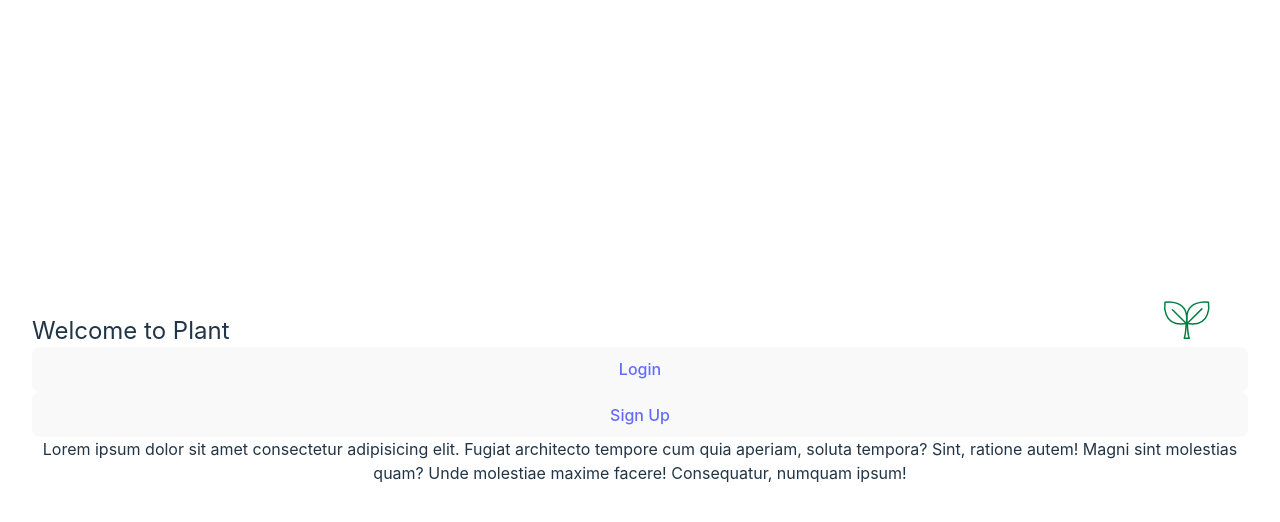
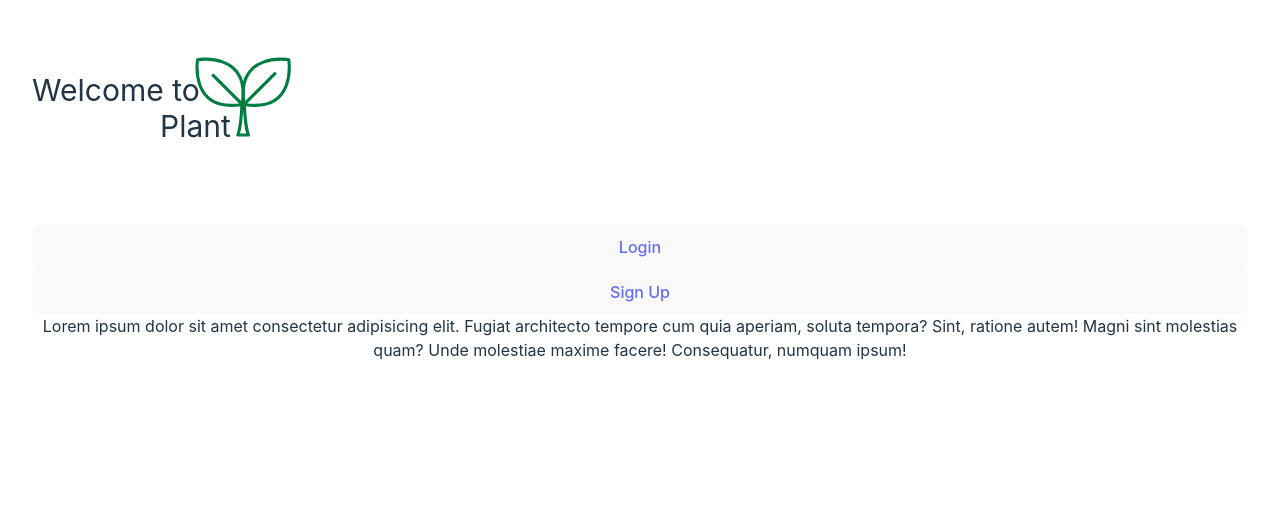
Before and after one commit to krabandicoot/Planty_Becode, a React (Vite) app in the folder app/client/: page / in a window 1280 px wide. Shown: the top 522 px of the page. Built offline with nearby package versions, Linux system fonts and the light colour scheme.

Commit message:
title component css

```diff
--- a/app/client/src/App.css
+++ b/app/client/src/App.css
@@ -1,6 +1,4 @@
 #root {
-  max-width: 1280px;
-  margin: 0 auto;
   padding: 2rem;
   text-align: center;
 }
@@ -10,9 +8,11 @@
   padding: 1.5em;
   will-change: filter;
 }
+
 .logo:hover {
   filter: drop-shadow(0 0 2em #646cffaa);
 }
+
 .logo.react:hover {
   filter: drop-shadow(0 0 2em #61dafbaa);
 }
@@ -21,6 +21,7 @@
   from {
     transform: rotate(0deg);
   }
+
   to {
     transform: rotate(360deg);
   }
--- a/app/client/src/App.jsx
+++ b/app/client/src/App.jsx
@@ -11,7 +11,7 @@ import {
 export default function App() {
 
   return (
-    <div>
+    <div className="min-h-screen">
       <BrowserRouter>
         <Routes>
           <Route path="/" element={<><Title /><LandingPage /></>} />
--- a/app/client/src/components/Title.jsx
+++ b/app/client/src/components/Title.jsx
@@ -1,14 +1,24 @@
 import Lottie from "lottie-react";
 import animationData from '../lotties/logo-Planty.json';
 
-export function Title(){
+export function Title() {
 
-      return (
-        <div className="container__title flex flex-row relative">
-          <h1 className="text-2xl">Welcome to <span>Plant</span></h1>
-          <Lottie className="container__title-logo absolute h-[75px] right-[18px] top-[-34px]" animationData={animationData}
-            loop={false}
-          />
-        </div>
-      );
+  return (
+    <div className="container__title max-w-[280px] pt-10 pb-20">
+      <h1 className="text-3xl top-10 flex flex-col text-left">
+        <span>Welcome to</span>
+        <span className="block relative left-32">Plant</span>
+        <Lottie className="container__title-logo absolute w-[190px] top-[15px] left-[145px]" animationData={animationData} loop={false} />
+      </h1>
+
+
+      {/*
+      <Lottie className="container__title-logo absolute h-[75px] right-[18px] top-[-34px]" animationData={animationData}
+        loop={false}/>
+      */}
+
+
+
+    </div>
+  );
 }
```
